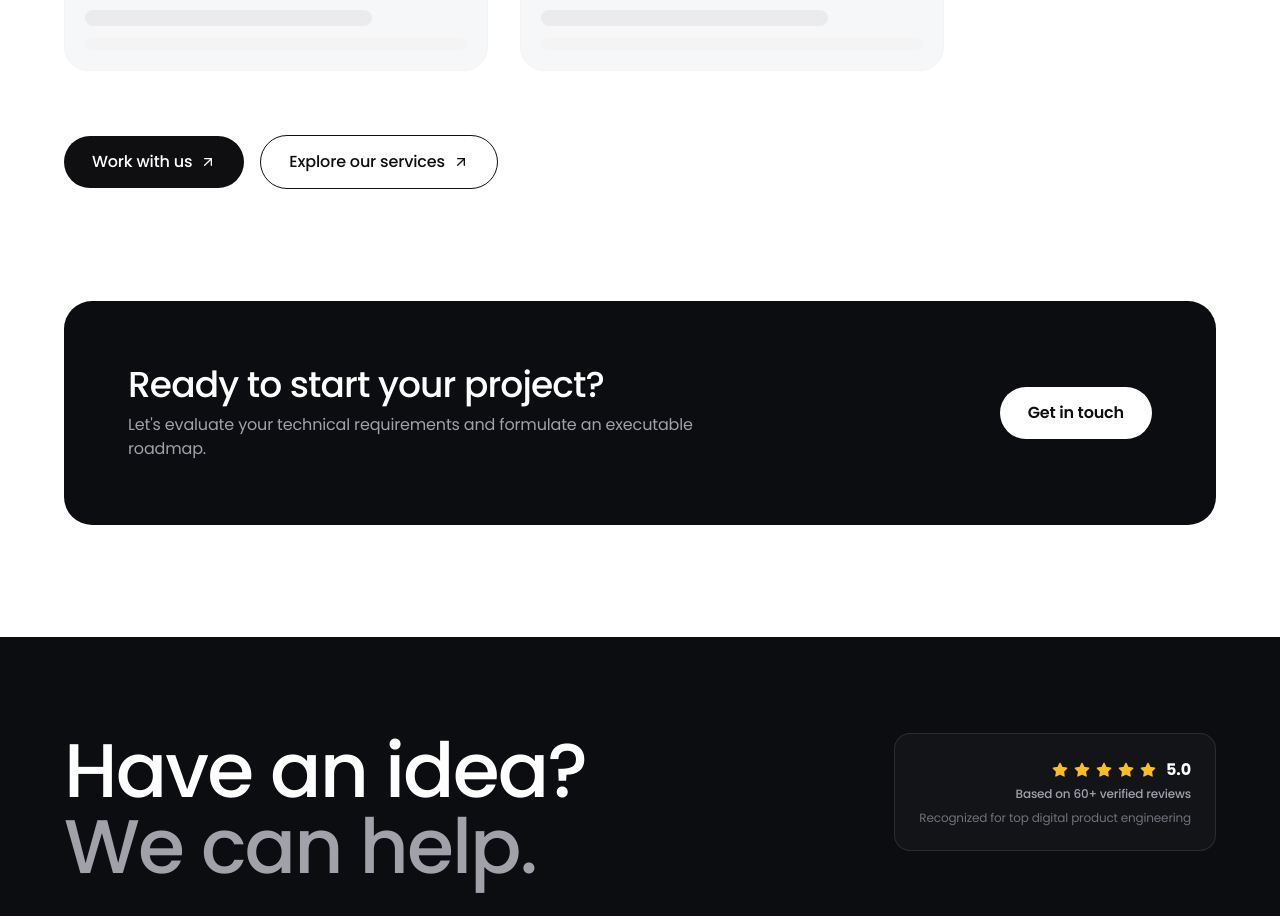
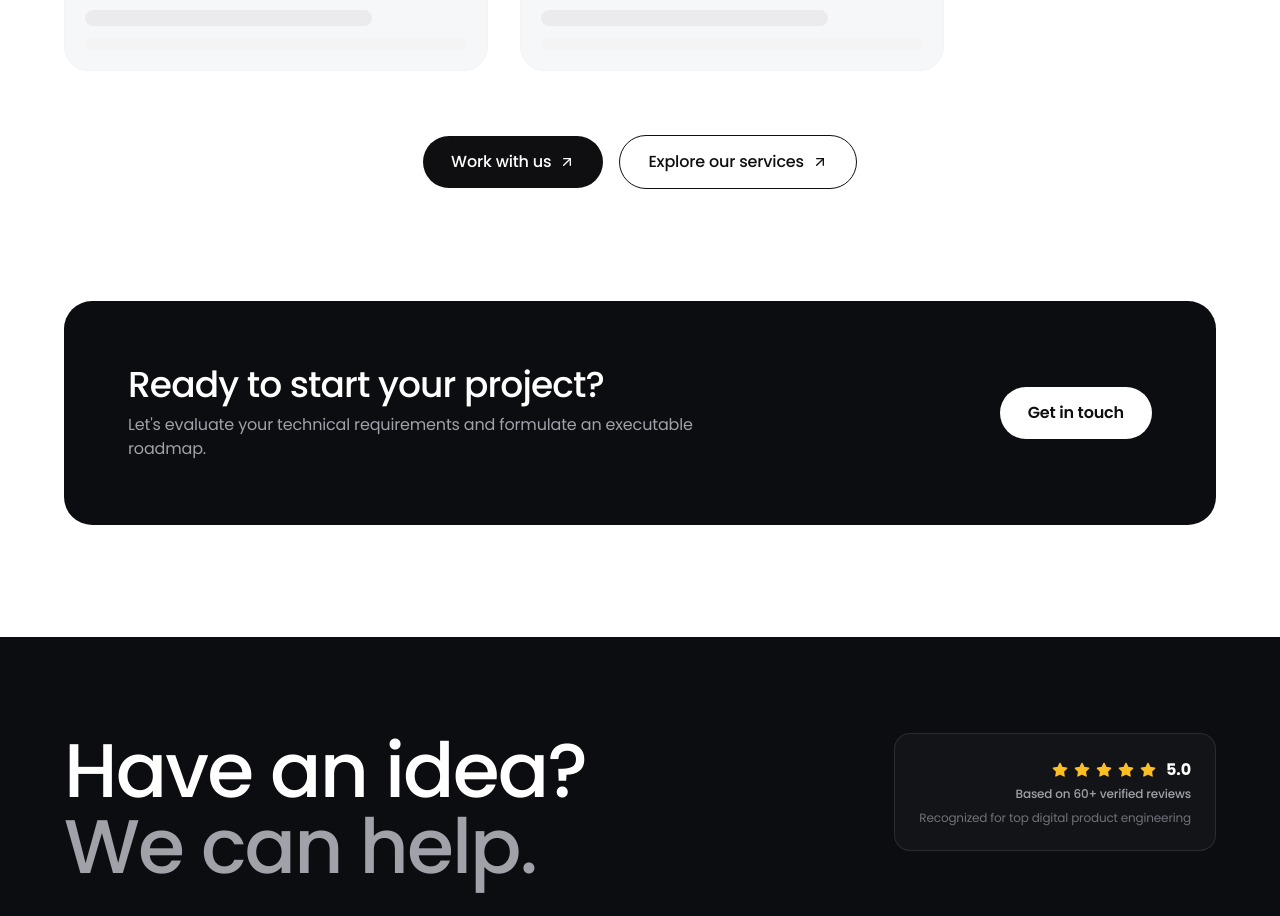
Before and after one commit to Software-House-EB/sumara-labs, a React (Vite) app: page /work in a window 1280 px wide. Shown: the part 900-1816 px from the top of the page. Built offline with nearby package versions, Linux system fonts and the light colour scheme.

Commit message:
Center CTA buttons in PortfolioPage

```diff
--- a/src/pages/portfolio/PortfolioPage.jsx
+++ b/src/pages/portfolio/PortfolioPage.jsx
@@ -42,7 +42,7 @@ export default function PortfolioPage() {
         </div>
 
         {/* CTA Row */}
-        <div className="flex flex-col sm:flex-row items-center gap-3 sm:gap-4 mb-20 sm:mb-28">
+        <div className="flex flex-col sm:flex-row items-center justify-center gap-3 sm:gap-4 mb-20 sm:mb-28">
           <Link
             to="/contact"
             className="btn-pill-primary group inline-flex"
```
